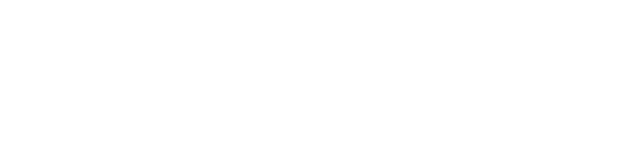
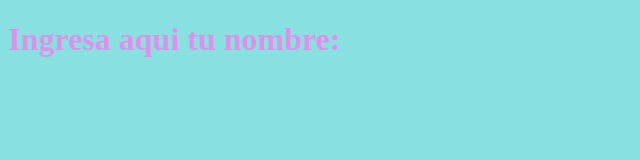
Before and after one commit to cmontope/HTML-Sena, a plain HTML site: page main/Index.html in a window 1280 px wide. Shown: the whole page, without its empty margins (0-640 px from the left). Drawn offline with Linux system fonts and the light colour scheme.

Commit message:
Editamos y subimos los archivos, tercer comentario

```diff
--- a/main/Index.html
+++ b/main/Index.html
@@ -4,9 +4,12 @@
     <meta charset="UTF-8">
     <meta name="viewport" content="width=device-width, initial-scale=1.0">
     <title>Annie Moon</title>
-    <link rel="stylesheet" href="">
+    <link rel="stylesheet" href="/styles.css/styles.css">
 </head>
 <body>
-
+    <header>
+        <h1>Ingresa aqui tu nombre: </h1>
+    </header>
+    <footer></footer>
 </body>
 </html>
--- a/styles.css/styles.css
+++ b/styles.css/styles.css
@@ -2,3 +2,7 @@
  body {
     background-color: rgb(137, 224, 224);
  }
+
+ header h1 {
+    color:rgb(224, 144, 235)
+ }
```
